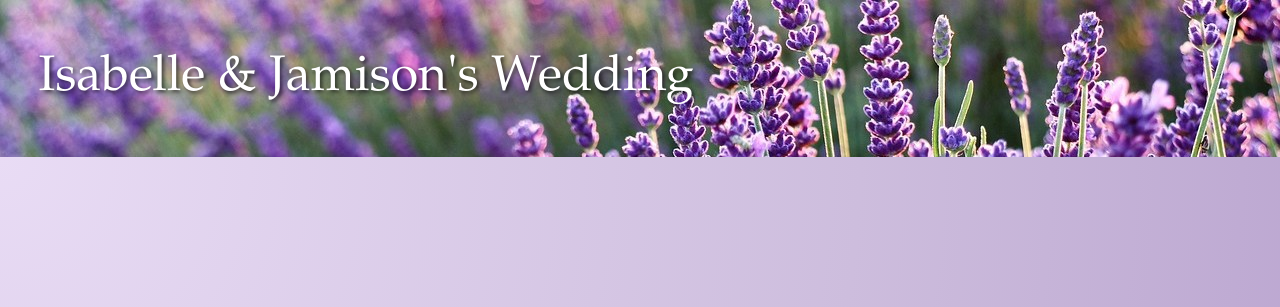
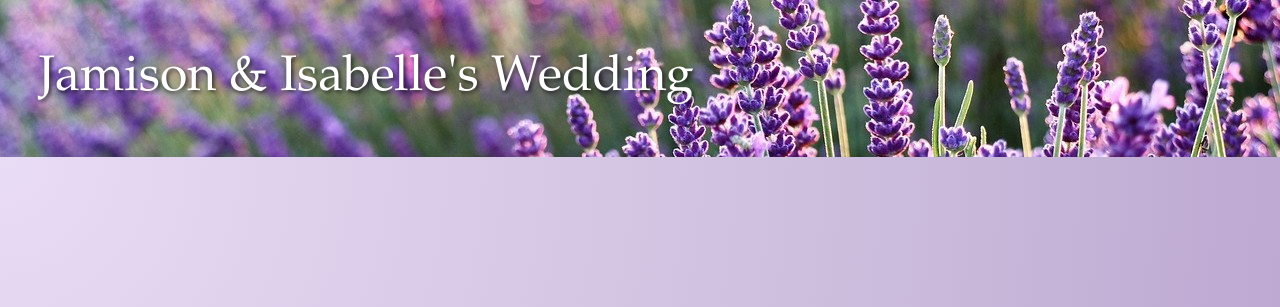
Before and after one commit to jrhuntub/weddingRegistry, a website: page views/index.html in a window 1280 px wide. Shown: the top 307 px of the page. Drawn offline with Linux system fonts and the light colour scheme; files that its build step writes are made by us from their sources; files whose address does not match are found by name.

Commit message:
Update index.html

```diff
--- a/views/index.html
+++ b/views/index.html
@@ -10,7 +10,7 @@
     </head>
     <body>
         <div id="head">
-            <a href="/"><h1>Isabelle & Jamison's Wedding</h1></a>
+            <a href="/"><h1>Jamison & Isabelle's Wedding</h1></a>
         </div>
 
         <div id="homeContent">
```
